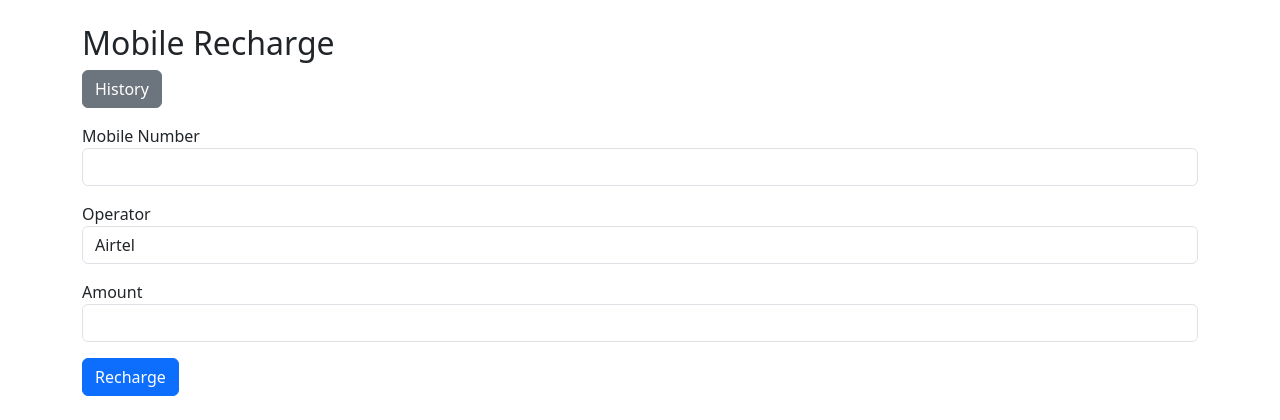
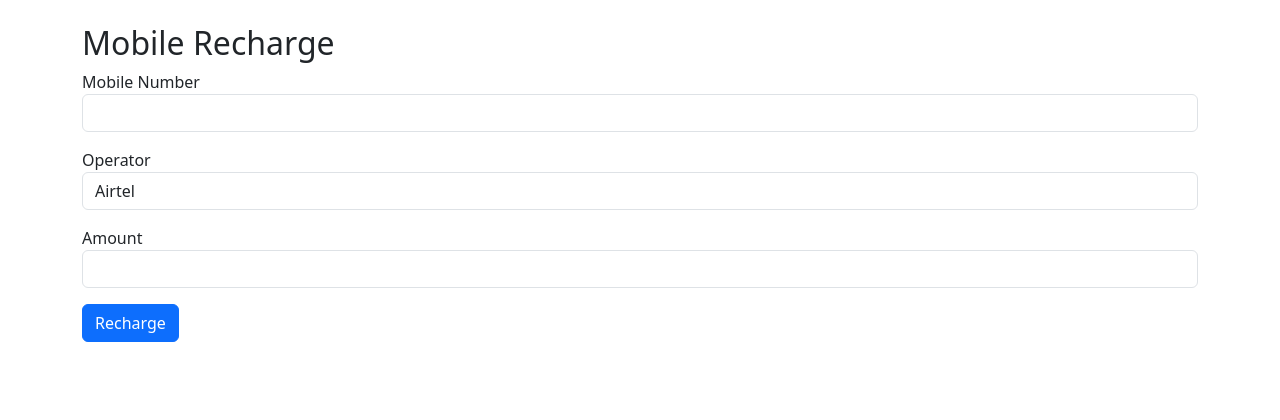
Before and after one commit to akashdewangan55/recharge_app, a Flask app: page / in a window 1280 px wide. Shown: the part 56-476 px from the top of the page. Run offline with Flask 3, Linux system fonts and the light colour scheme.

Commit message:
Update index.html

```diff
--- a/templates/index.html
+++ b/templates/index.html
@@ -3,10 +3,6 @@
 {% block content %}
 
 <h2>Mobile Recharge</h2>
-
-<!-- History Button -->
-<a href="{{ url_for('recharge') }}" class="btn btn-secondary mb-3">History</a>
-
 <form method="POST" action="/recharge">
   <div class="mb-3">
     <label>Mobile Number</label>
```
